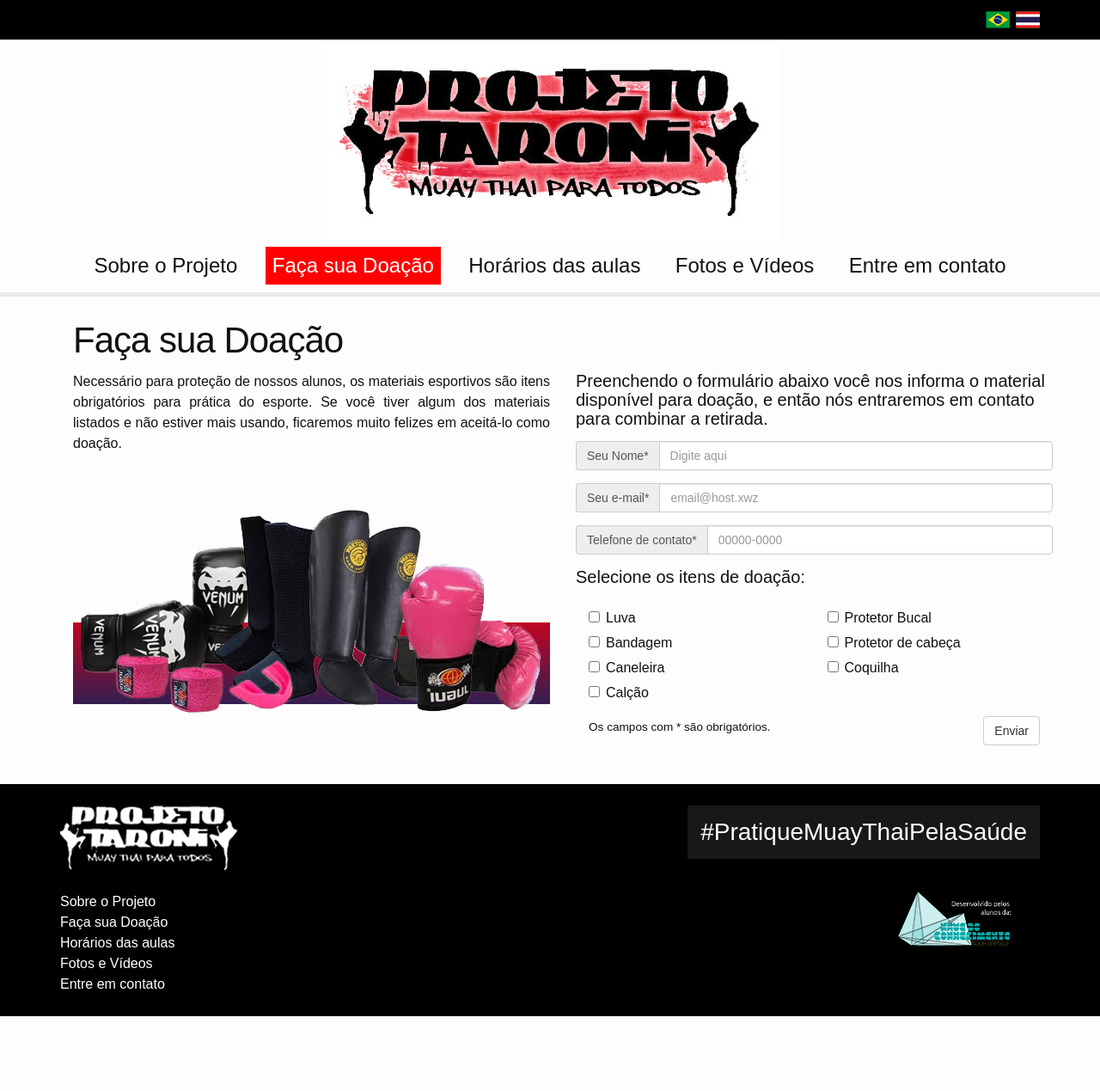
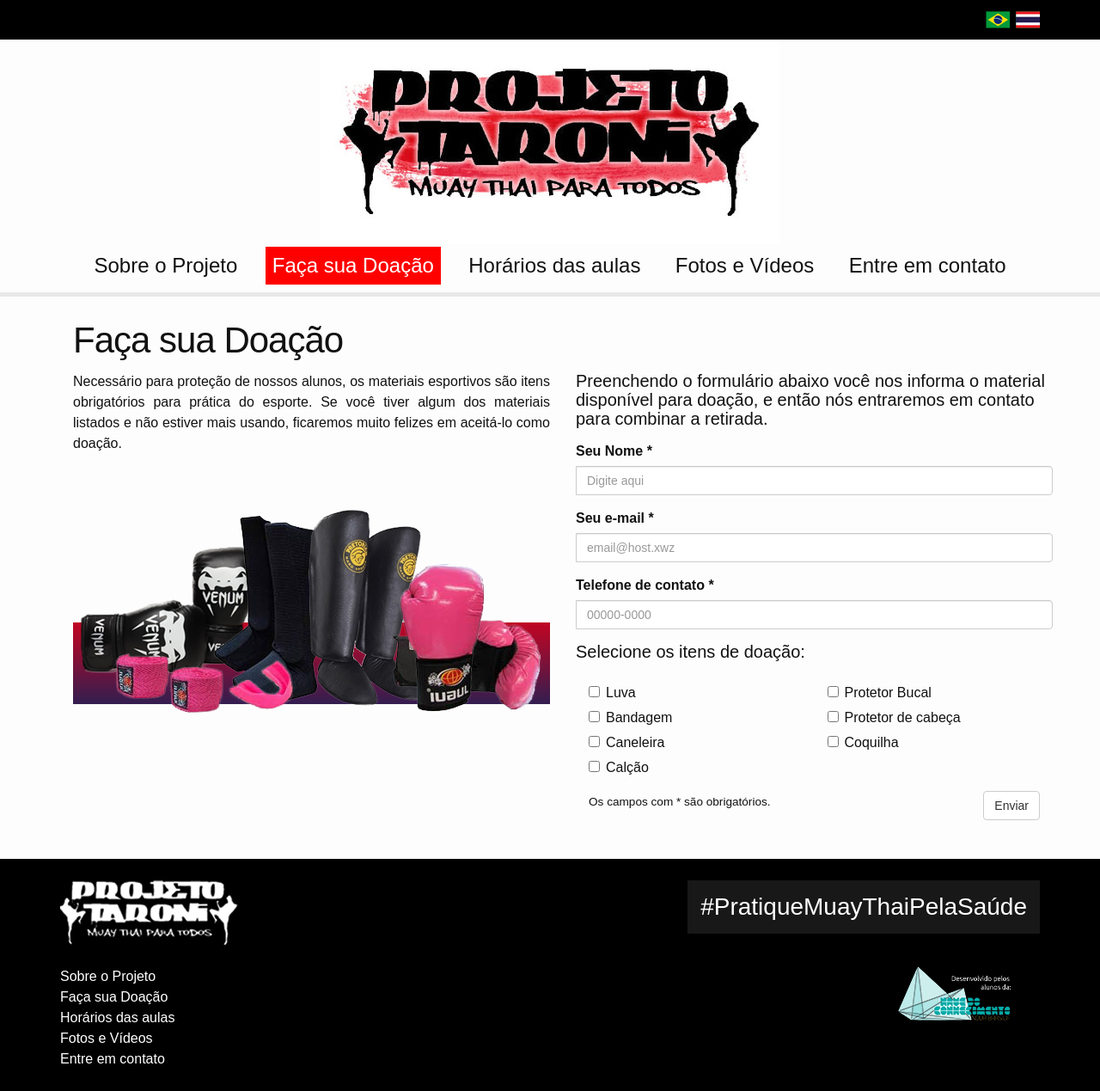
Before and after one commit to felipefernandes/projetotaroni, a Jekyll site: the page built from doacoes/index.html, in a window 1280 px wide. Shown: the whole page at 86% size. Built offline with Jekyll 4.4.1, drawn with Linux system fonts in a browser that asks for light colours; before the commit the page ends 1182 px from its top, so only the background shows below that.

```diff
--- a/assets/main.js
+++ b/assets/main.js
@@ -49,10 +49,13 @@ app.controller('DoacoesController', function ($scope, $http) {
       }).
       success(function (data) {
         console.log(":)");
+        alert('Formulário enviado com sucesso. Obrigado!');
+        window.reload(true);
       }).
       error(function(data) {
         console.log(":(");
-        console.log(this.data)
+        console.log(this.data);
+        alert('Infelizmente houve um erro no registro dos dados. Tente novamente, por favor.');
       });
   	};
 });
--- a/doacoes/index.html
+++ b/doacoes/index.html
@@ -36,8 +36,8 @@ weight: 300
       <form class="form"
             novalidate="novalidate"
             ng-submit="onSubmit()">
-        <div class="input-group form-group">
-          <span class="input-group-addon">Seu Nome*</span>
+        <div class="input-group form-group col-xs-12">
+          <label for="nome">Seu Nome *</label>
           <input type="text"
                 class="form-control"
                 placeholder="Digite aqui"
@@ -45,8 +45,8 @@ weight: 300
                 ng-model="formModel.nome"
                 required="required">
         </div>
-        <div class="input-group form-group">
-          <span class="input-group-addon">Seu e-mail*</span>
+        <div class="input-group form-group col-xs-12">
+          <label for="email">Seu e-mail *</label>
           <input type="email"
                  class="form-control"
                  placeholder="email@host.xwz"
@@ -54,8 +54,8 @@ weight: 300
                  ng-model="formModel.email"
                  required="required">
         </div>
-        <div class="input-group form-group">
-          <span class="input-group-addon">Telefone de contato*</span>
+        <div class="input-group form-group col-xs-12">
+          <label for="telefone">Telefone de contato *</label>
           <input type="text"
                  class="form-control"
                  placeholder="00000-0000"
```
Also changed, not shown: TODO.md (+1 -4 lines), 4 other files.
